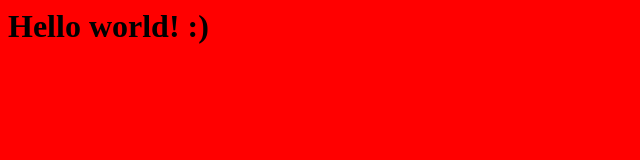
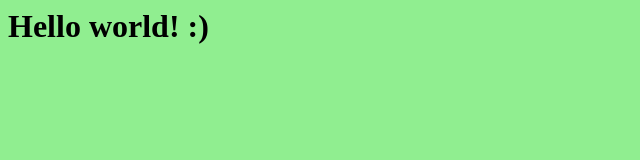
Before and after one commit to cmodena95/git-101, a plain HTML site: page index.html in a window 1280 px wide. Shown: the whole page, without its empty margins (0-640 px from the left). Drawn offline with Linux system fonts and the light colour scheme.

Commit message:
Changed background from red to green

```diff
--- a/style.css
+++ b/style.css
@@ -1,3 +1,3 @@
 body {
-  background-color: red;
+  background-color: lightgreen;
 }
```
